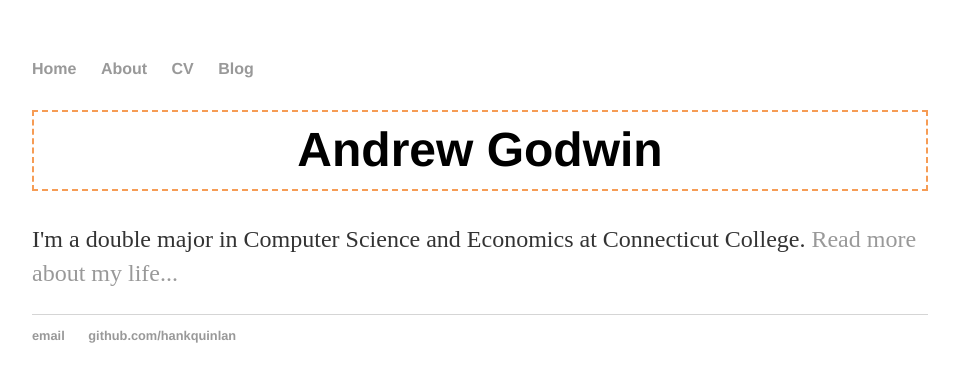
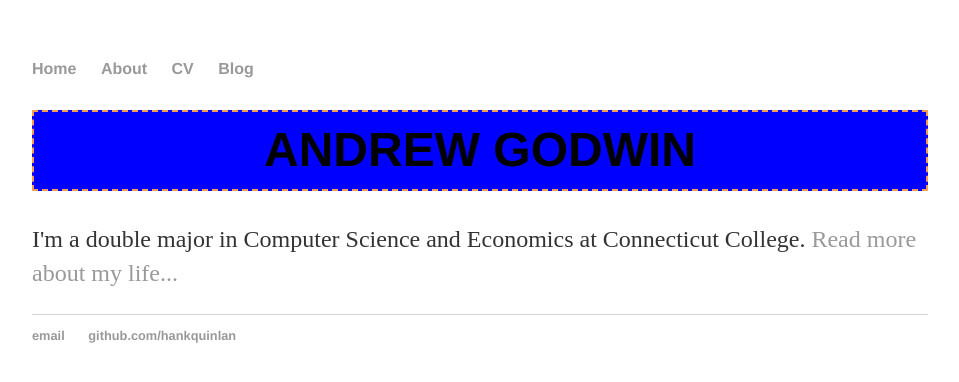
Before and after one commit to mriley2/AndrewRGodwin.github.io, a Jekyll site: the page built from index.html, in a window 1280 px wide. Shown: the top 382 px of the page, without its empty margins (160-1119 px from the left). Built offline with Jekyll 4.4.1, drawn with Linux system fonts in a browser that asks for light colours.

Commit message:
Update main.css

```diff
--- a/css/main.css
+++ b/css/main.css
@@ -24,7 +24,9 @@ h1 {
     text-align: center;
     border: 2px dashed #f69c55;
     font-size: 3em;
-    font-family:'Helvetica', 'Arial', 'Sans-Serif';
+    font-family: 'Cabin', 'Helvetica Neue', Helvetica, Arial, sans-serif;
+    text-transform: uppercase;
+    background-color: blue;
 }
 p {
     font-size: 1.5em;
```
